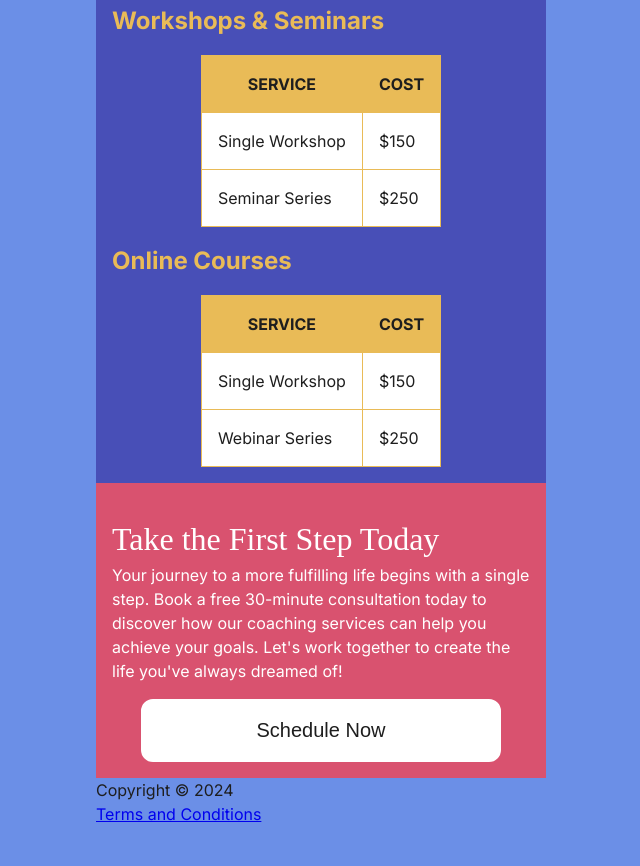
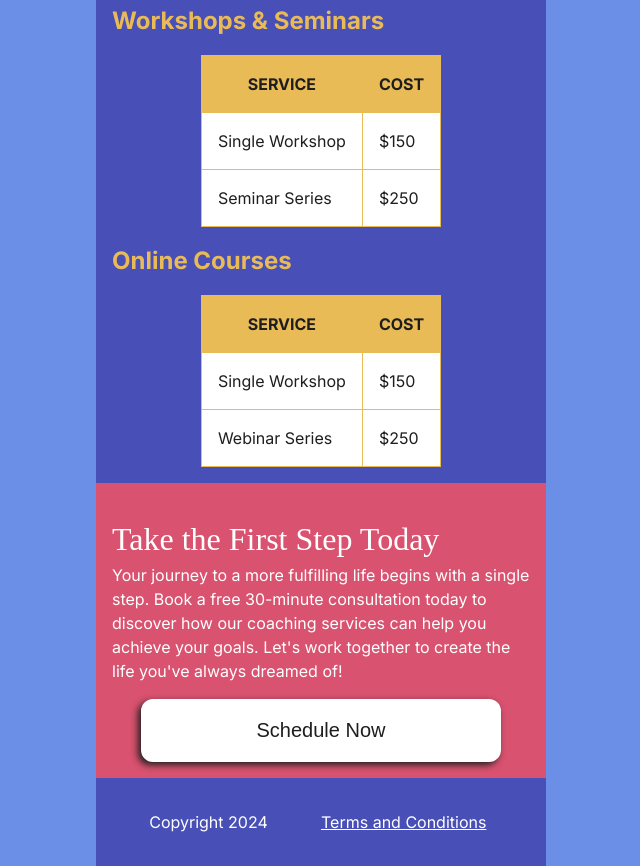
Before and after one commit to jlongo27/path-to-success, a plain HTML site: page index.html in a window 1280 px wide. Shown: the part 4096-4962 px from the top of the page, without its empty margins (319-959 px from the left). Before the commit the page ends 4922 px from the top, so only its background shows below. Drawn offline with Linux system fonts and the light colour scheme; a web font is replaced by a local one.

Commit message:
finalized

```diff
--- a/index.html
+++ b/index.html
@@ -167,7 +167,7 @@
 
         </main>
         <footer>
-            <p>Copyright &copy; 2024</p>
+            <p>Copyright 2024</p>
             <a href="#">Terms and Conditions</a>
 
         </footer>
--- a/style.css
+++ b/style.css
@@ -263,5 +263,19 @@ main{
     border: 4px solid var(--White);
     outline: none;
     font-size: 1.25rem;
+    box-shadow: -3px 3px 7px var(--Dark-gray);
 
 }
+
+footer {
+    display: grid;
+    grid-template-columns: 1fr 1fr;
+    justify-content: center;
+    align-items: center;
+    padding: 2rem 0;
+    background-color: var(--Purple);
+}
+
+footer p, a{
+    color: var(--White);
+}
```
